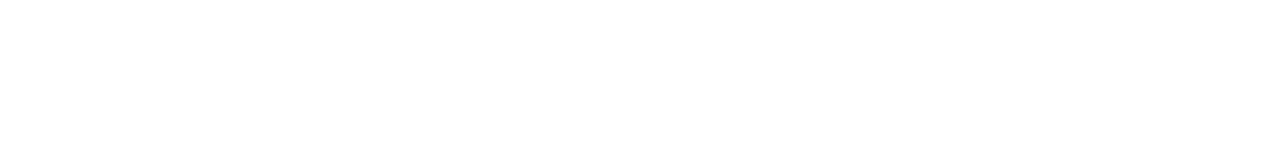
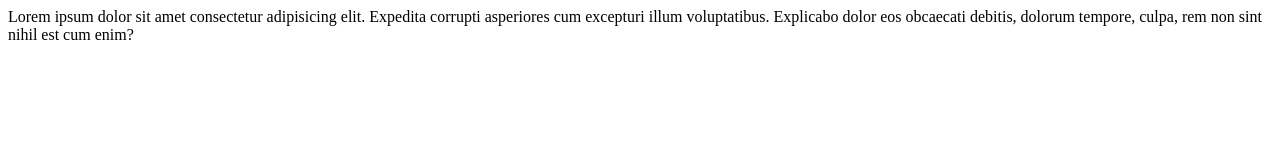
Before and after one commit to QiForge/Hostel-Mess-Management-System, a plain HTML site: page html/index.html in a window 1280 px wide. Drawn offline with Linux system fonts and the light colour scheme.

Commit message:
Update index.html
performed a test

```diff
--- a/html/index.html
+++ b/html/index.html
@@ -6,6 +6,6 @@
   <title>Document</title>
 </head>
 <body>
-
+  Lorem ipsum dolor sit amet consectetur adipisicing elit. Expedita corrupti asperiores cum excepturi illum voluptatibus. Explicabo dolor eos obcaecati debitis, dolorum tempore, culpa, rem non sint nihil est cum enim?
 </body>
 </html>
```
